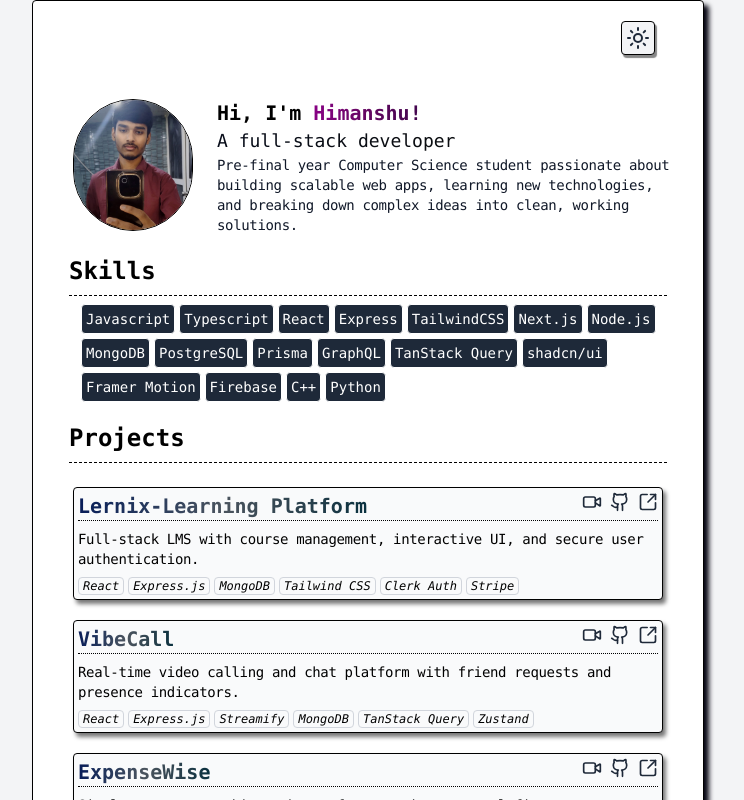
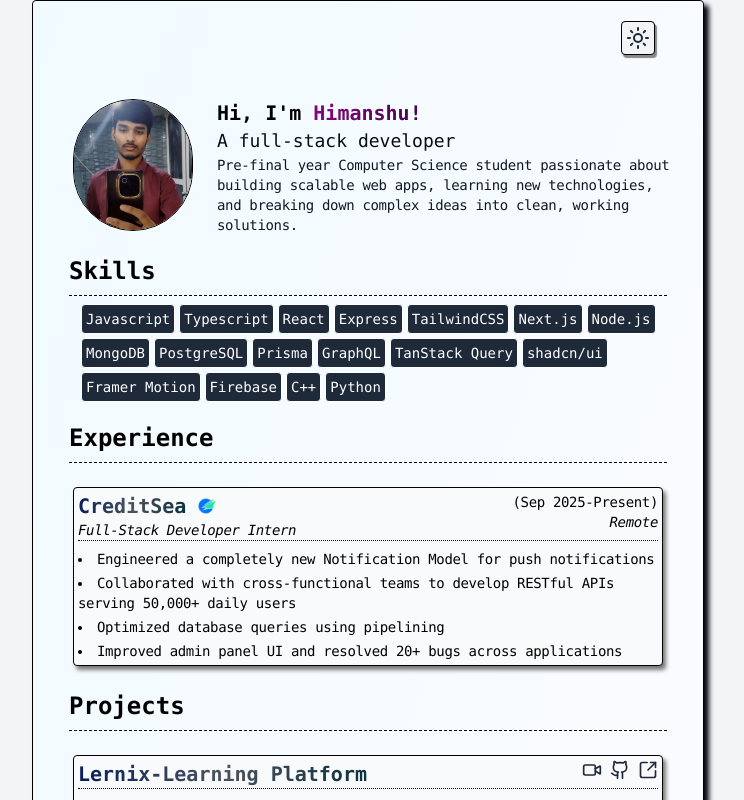
Before and after one commit to himanshur4/portfolio-v1, a React (Vite) app: page / in a window 1280 px wide. Shown: the top 800 px of the page, without its empty margins (272-1016 px from the left). Built offline with nearby package versions, Linux system fonts and the light colour scheme.

Commit message:
Enhance Experience component with detailed company information and update email in data

```diff
--- a/src/components/Experience.jsx
+++ b/src/components/Experience.jsx
@@ -1,17 +1,57 @@
 import React, { useState } from 'react'
-import { data } from "../data.js"
 import { ArrowUpRightFromSquareIcon, Github, Video } from 'lucide-react'
+import { data } from '../data.js'
 const Experience = () => {
   const handleLinkClick = (url) => {
     window.location.href = url;
   }
+  const companies = data.experience;
   return (
     <div className='mt-5 mx-5'>
       <h1 className='font-bold text-lg sm:text-xl md:text-2xl'>
-        Experience<hr className='mt-2 border-dashed' />
+        Experience
+        <hr className='mt-2 border-dashed' />
       </h1>
       <div className="flex flex-col gap-1 md:gap-1.5 lg:gap-2 p-1 mt-2">
+        {
+          companies.map((c) => (<div className='flex-col bg-gray-50 dark:bg-zinc-950 border border-solid dark:border-zinc-500 shadow-[3px_4px_4px_#777777] dark:shadow-[3px_4px_3px_#555555] p-1 cursor-pointer hover:transform-3d mt-2 sm:mt-2 md:mt-3 transition-transform duration-300 ease-in-out hover:shadow-[3px_4px_0px_#000000] hover:dark:shadow-[3px_4px_0px_#aaaaaa] rounded' key={c.id}>
+            <div className="flex justify-between border-b-1 border-dotted dark:border-b-gray-500">
+              <div className='flex flex-col'>
+                <div className='flex items-center'>
+                  <h1 className='text-xl font-semibold bg-clip-text text-transparent bg-gradient-to-r dark:from-[#A1C2D4] dark:via-[#BAC8A3] dark:to-[#F1F2B5]  from-[#081c58] via-[#4B545E] to-[#09313f]'>
+                    {c.company}
+                  </h1>
+                  <img src={c.companyLogo} className='w-5 sm:w-6 ml-2  dark:border-0' alt="company logo" />
+                </div>
 
+                  <span className='text-sm sm:text-md tracking-tight dark:text-gray-300 font-normal italic'>
+                    {c.role}
+                  </span>
+
+              </div>
+              <div className='flex flex-col'>
+              <span className='text-xs sm:text-sm tracking-tight dark:text-gray-300'>
+                ({c.joining}-{c.end})
+
+              </span>
+                <span className='text-sm sm:text-md tracking-tight dark:text-gray-300 font-normal italic text-right'>
+                    {c.locationType}
+                </span>
+              </div>
+            </div>
+            <ul className='list-disc list-inside mt-2 space-y-1 text-xs sm:text-sm tracking-tight dark:text-gray-300'>
+              {c.description.split('\n').map((point, index) => (
+                <li key={index}>
+                  {point.replace('•', '').trim()}
+                </li>
+              ))}
+            </ul>
+
+
+
+          </div>
+          ))
+        }
 
       </div>
 
--- a/src/data.js
+++ b/src/data.js
@@ -1,4 +1,3 @@
-import Experience from "./components/Experience";
 
 export const data={
     skills:[
@@ -82,19 +81,21 @@ export const data={
         "github":"https://github.com/himanshur4",
         "X":"https://x.com/himanshuucodes",
         "linkedin":"https://linkedin.com/in/himanshur4",
-        "email":"himanshu.tech37.com"
+        "email":"himanshu.tech37@gmail.com"
     },
-    experience:[
+
+    "experience": [
         {
-            "id":"1",
-            "company":"Creditsea",
-            "locationType":"Remote",
-            "location":"Raipur, Chhatishgarh, India",
-            "role":"Full Stack Developer",
-            "workType":"Internship",
-            "joining":"September 2025",
-            "end":"Present",
-            "companyLogo":"./company1Logo.png"
+            "id": "1",
+            "company": "CreditSea",
+            "locationType": "Remote",
+            "location": "Raipur, Chhatishgarh, India",
+            "role": "Full-Stack Developer Intern",
+            "joining": "Sep 2025",
+            "end": "Present",
+            "companyLogo": "./company1Logo.png",
+            "description": `• Engineered a completely new Notification Model for push notifications\n• Collaborated with cross-functional teams to develop RESTful APIs serving 50,000+ daily users\n• Optimized database queries using pipelining\n• Improved admin panel UI and resolved 20+ bugs across applications`
         }
     ]
+
 }
--- a/src/pages/Home.jsx
+++ b/src/pages/Home.jsx
@@ -12,11 +12,11 @@ const Home = () => {
      const {darkMode} = useThemeStore();
   return (
 
-    <div className="flex flex-col dark:text-gray-300 w-full sm:w-2xl md:w-2xl sm:px-4 min-h-screen  dark:bg-gradient-to-br dark:from-[#0d1117] dark:via-[#18191a] dark:to-[#2c212d]  bg-gradient-to-br  border border-solid shadow-[5px_5px_5px_#070613] dark:shadow-[5px_5px_3px_#555555] rounded bg-white sm:mb-1 md:mb-2 dark:border-zinc-500" >
+    <div className="flex flex-col dark:text-gray-300 w-full sm:w-2xl md:w-2xl sm:px-4 min-h-screen  dark:bg-gradient-to-br dark:from-[#0d1117] dark:via-[#18191a] dark:to-[#2c212d]  bg-gradient-to-tl  border border-solid shadow-[5px_5px_5px_#070613] dark:shadow-[5px_5px_3px_#555555] rounded from-[#fefbff] to-[#f1fbff] sm:mb-1 md:mb-2 dark:border-zinc-500" >
         <Navbar/>
         <Hero />
         <Skills/>
-        {/* <Experience/> */}
+        <Experience/>
         <Projects/>
         <Contact/>
         <Footer/>
```
Also changed, not shown: public/company1Logo.png.
